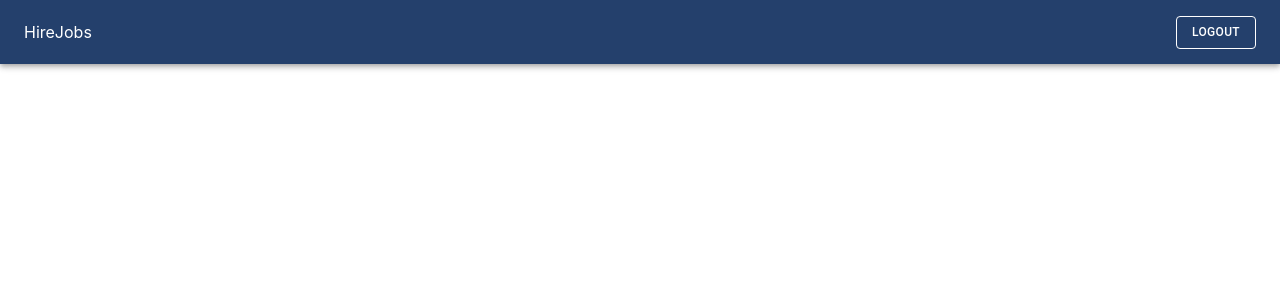
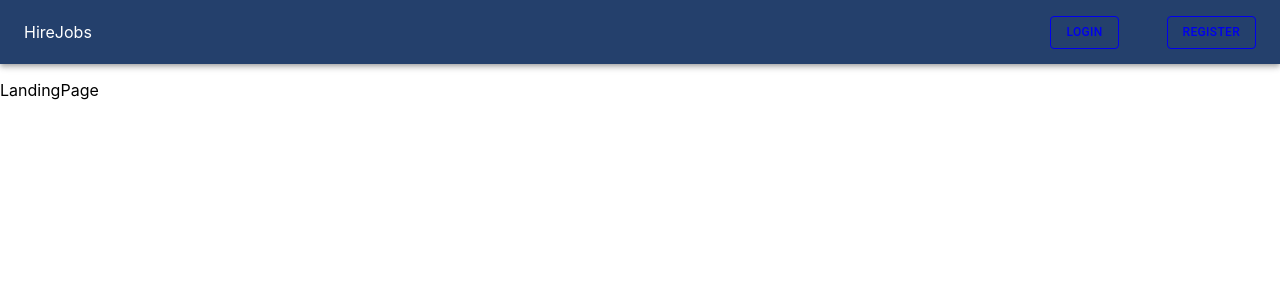
Before and after one commit to PracticaProfesional-2023/FrontEnd, a React (Create React App) app: page /hirejobs in a window 1280 px wide. Shown: the top 300 px of the page. Built offline with nearby package versions, Linux system fonts and the light colour scheme.

Commit message:
:sparkles: Added routing for authentification flow

```diff
--- a/package.json
+++ b/package.json
@@ -14,6 +14,7 @@
     "@testing-library/user-event": "^13.5.0",
     "react": "^18.2.0",
     "react-dom": "^18.2.0",
+    "react-router-dom": "^6.12.1",
     "react-scripts": "5.0.1",
     "styled-components": "^5.3.11",
     "web-vitals": "^2.1.4"
--- a/src/App.js
+++ /dev/null
@@ -1,12 +0,0 @@
-import * as React from 'react';
-import Navbar from './components/Navbar';
-
-function App() {
-  return (
-    <div>
-      <Navbar flag={false}/>
-    </div>
-  );
-}
-
-export default App;
--- a/src/components/Navbar.js
+++ b/src/components/Navbar.js
@@ -6,9 +6,10 @@ import Typography from '@mui/material/Typography';
 import Button from '@mui/material/Button';
 import { ThemeProvider } from '@mui/material';
 import { theme } from '../Style/Theming';
+import { Link } from 'react-router-dom';
 
 
-const Navbar = (flag) => {
+const Navbar = ({flag}) => {
     return (
         <ThemeProvider theme={theme}>
             <Box sx={{ flexGrow: 1 }}>
@@ -19,8 +20,12 @@ const Navbar = (flag) => {
                         </Typography>
                         { !flag ?
                             (<Box sx={{ flexGrow: 0.05 }} display="flex" justifyContent="space-between">
-                                <Button variant="outlined" color="inherit">Login</Button>
-                                <Button variant="outlined" color="inherit">Register</Button>
+                                <Link to="/hirejobs/login">
+                                    <Button variant="outlined" color="inherit">Login</Button>
+                                </Link>
+                                <Link to="/hirejobs/register">
+                                    <Button variant="outlined" color="inherit">Register</Button>
+                                </Link>
                             </Box>) :
                             (<Button variant="outlined" color="inherit" >Logout</Button>)
                         }
--- /dev/null
+++ b/src/pages/App.js
@@ -0,0 +1,25 @@
+import * as React from 'react';
+import Navbar from '../components/Navbar';
+import{
+  BrowserRouter as Router,
+  Routes,
+  Route
+}from "react-router-dom"
+
+function LandingPage() {
+
+  return (
+    <Router>
+      <div>
+        <Navbar flag={false}/>
+        <Routes>
+          <Route exact path="/hirejobs" element={<p>LandingPage</p>} />
+          <Route exact path="/hirejobs/login" element={<p>login</p>} />
+          <Route exact path="/hirejobs/register" element={<p>register</p>} />
+        </Routes>
+      </div>
+    </Router>
+  );
+}
+
+export default LandingPage;
```
Also changed, not shown: src/index.js (+2 -5 lines), src/pages/authentication/login.js (added), src/pages/authentication/register.js (added), src/pages/landingPage/landingPage.js (added), 1 other file (tests, documents, lock files or other folders).
